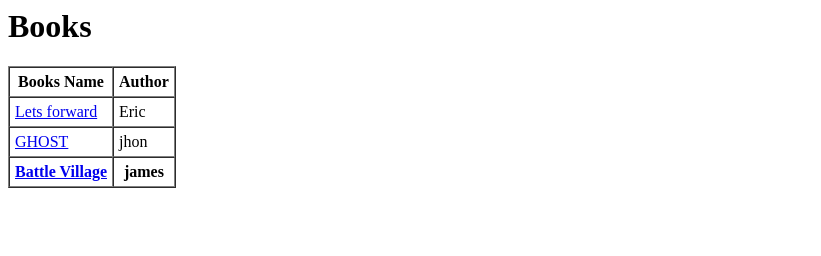
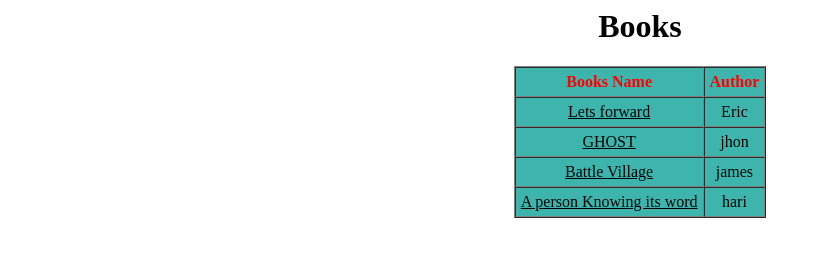
Before and after one commit to Aadithyanas/Sample-repo, a plain HTML site: page book.html in a window 1280 px wide. Shown: the whole page, without its empty margins (0-821 px from the left). Drawn offline with Linux system fonts and the light colour scheme.

Commit message:
day1 Assginment

```diff
--- a/book.html
+++ b/book.html
@@ -1,10 +1,29 @@
 <html>
     <head>
         <title>Books Table</title>
+      <style>
+        h1{
+           text-align: center;
+        }
 
+        table{
+            background-color: rgb(61, 181, 173);
+        }
+        th{
+            color: red;
+        }
+        td{
+            color: rgb(0, 0, 0);
+            text-align: center;
+        }
+        a{
+            color: rgb(0, 0, 0);
+            ;
+        }
+      </style>
     </head>
-    <body>
-        <H1>Books</H1>
+    <center><body>
+        <h1>Books</h1>
         <table border="1" cellpadding="5" cellspacing="0">
             <thead>
                 <tr>
@@ -22,10 +41,14 @@
                     <td>jhon</td>
                 </tr>
                 <tr>
-                    <th> <a href="https://www.icrc.org/sites/default/files/external/doc/en/assets/files/other/icrc_battle_villages.pdf">Battle Village</a></th>
-                    <th>james</th>
+                    <td> <a href="https://www.icrc.org/sites/default/files/external/doc/en/assets/files/other/icrc_battle_villages.pdf">Battle Village</a></td>
+                    <td>james</td>
+                </tr>
+                <tr>
+                    <td> <a href="https://gurukul.iskcondesiretree.com/wp-content/content/Comics/Moral-Stories/Comics-4-6%20years%2C%207-9%20years%2C%2010-14%20years%20-%20A%20Person%20Is%20Known%20By%20His%20Words.pdf">A person Knowing its word</a></td>
+                    <td>hari</td>
                 </tr>
             </tbody>
         </table>
-    </body>
+    </body></center>
 </html>
```
